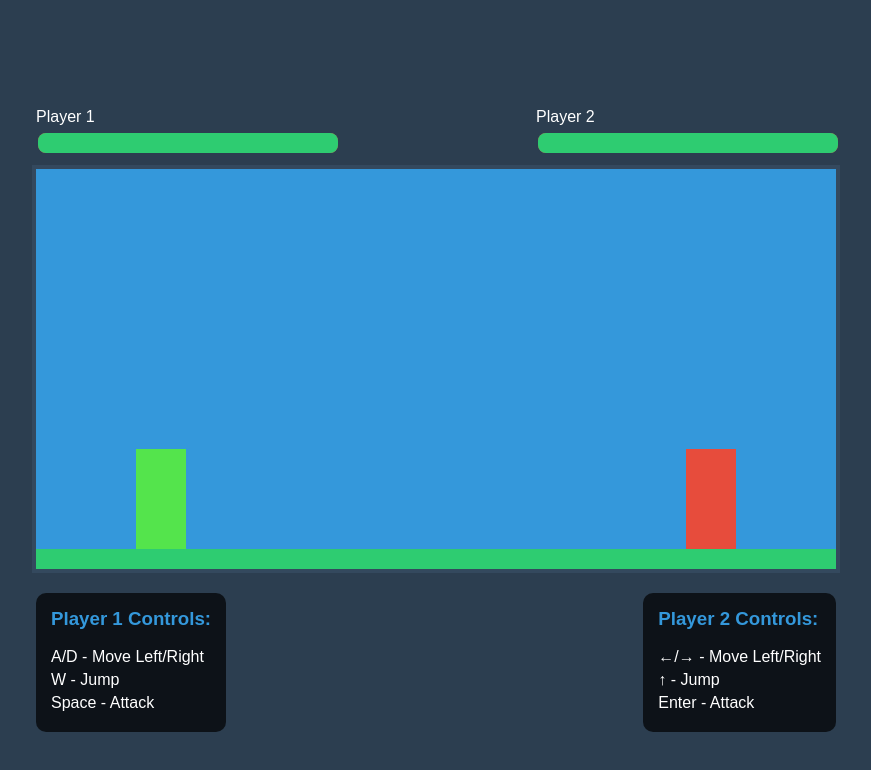
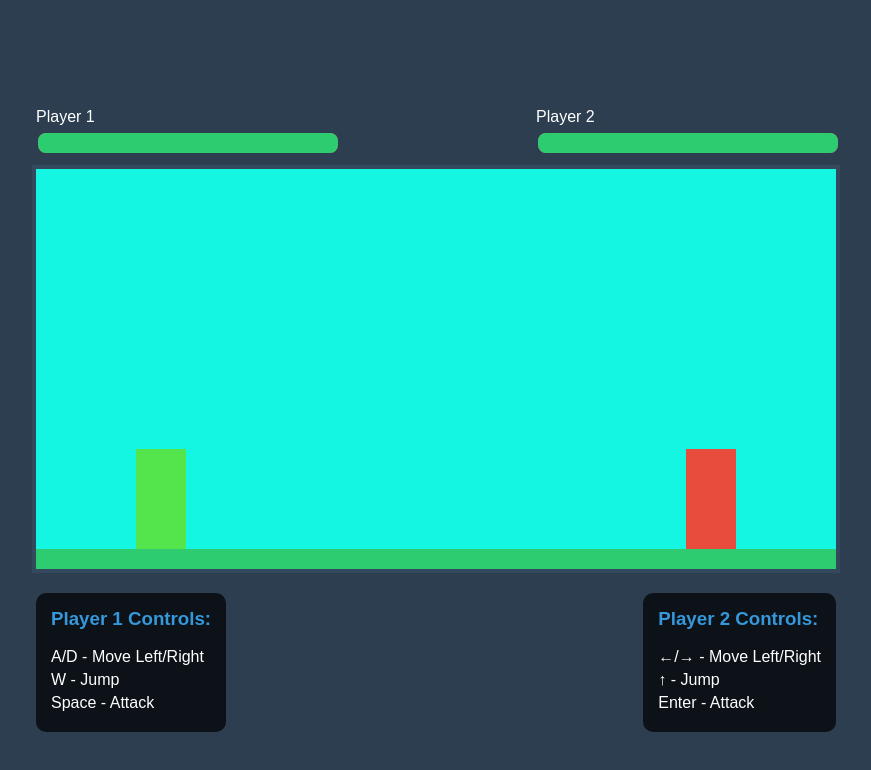
Before and after one commit to AwesomeJeff7/fighting, a plain HTML site: page index.html in a window 1280 px wide. Shown: the whole page, without its empty margins (204-1075 px from the left). Drawn offline with Linux system fonts and the light colour scheme.

Commit message:
Update styles.css

```diff
--- a/styles.css
+++ b/styles.css
@@ -49,7 +49,7 @@ body {
 
 #gameCanvas {
     border: 4px solid #34495e;
-    background-color: #3498db;
+    background-color: #14F6E2;
 }
 
 .controls {
```
